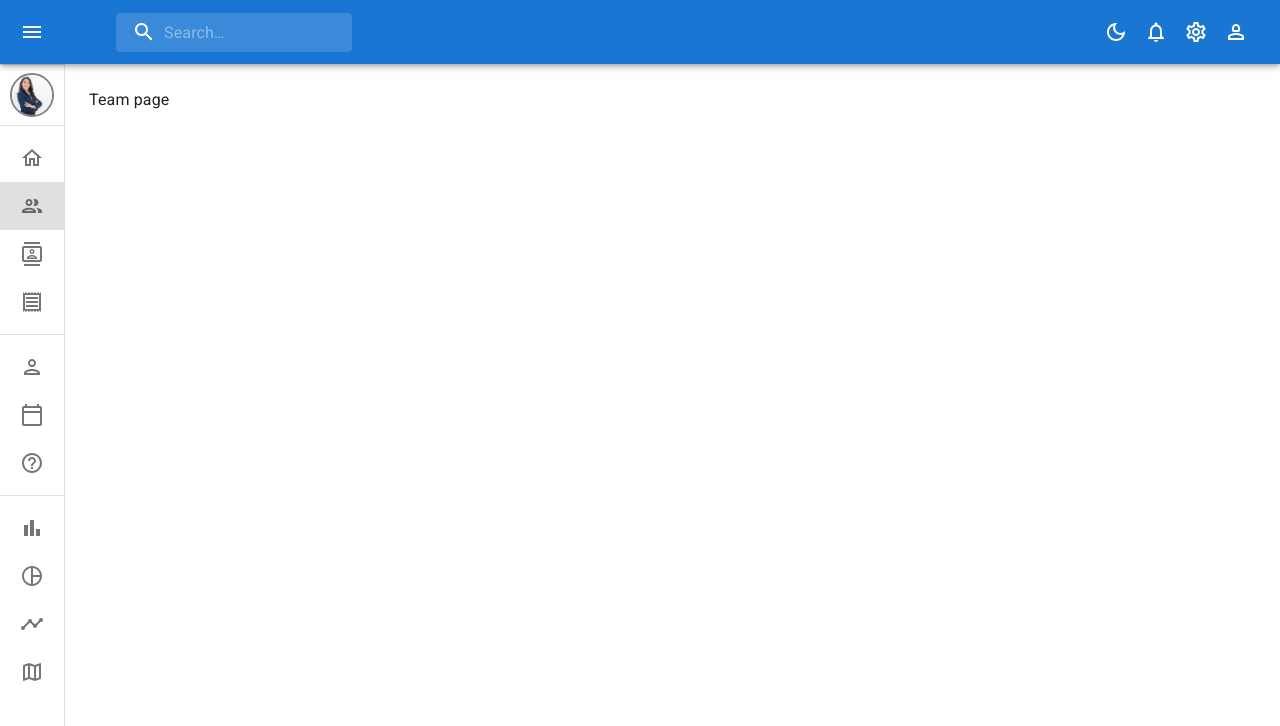
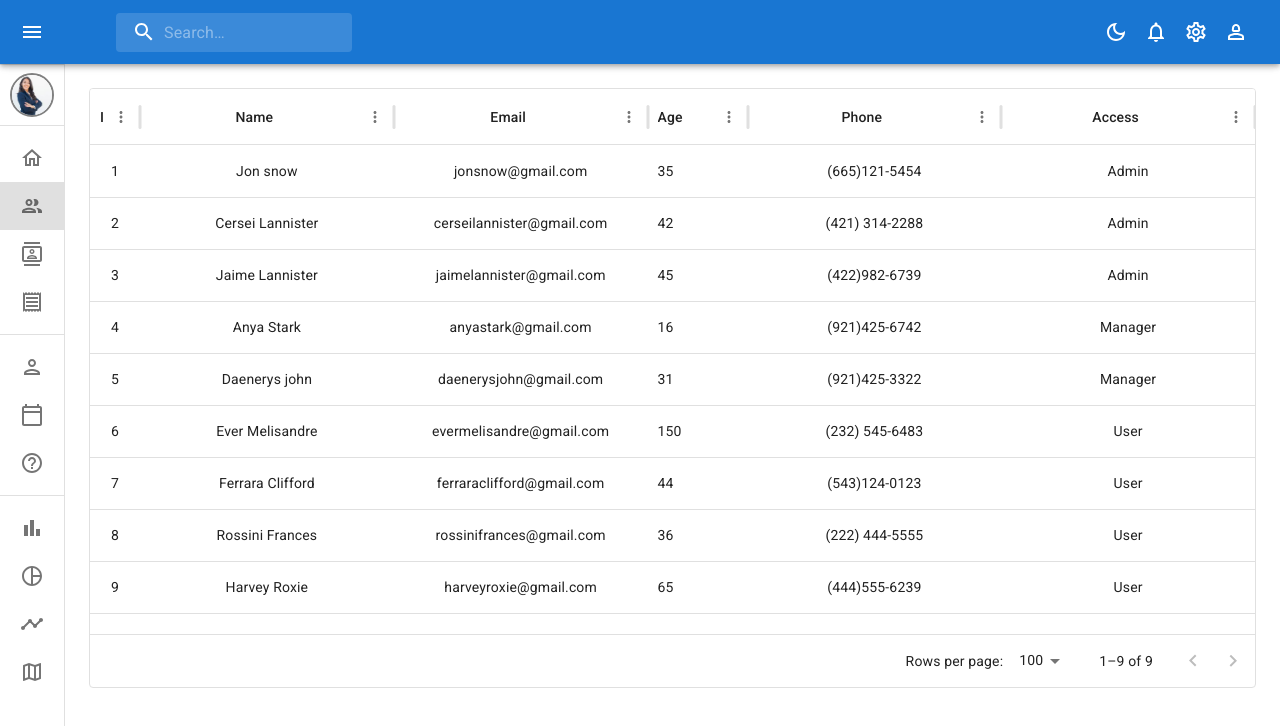
Before and after one commit to saramahmoud55/Admin-Dashboard, a React (Vite) app: page /team in a window 1280 px wide. Shown: the top 726 px of the page. Built offline with nearby package versions, Linux system fonts and the light colour scheme.

Commit message:
creating team data

```diff
--- a/package.json
+++ b/package.json
@@ -14,6 +14,7 @@
     "@emotion/styled": "^11.13.0",
     "@mui/icons-material": "^5.16.5",
     "@mui/material": "^5.16.5",
+    "@mui/x-data-grid": "^7.12.0",
     "react": "^18.3.1",
     "react-dom": "^18.3.1",
     "react-router-dom": "^6.25.1"
--- a/src/Pages/team/Team.jsx
+++ b/src/Pages/team/Team.jsx
@@ -1,10 +1,16 @@
-import React from 'react'
+import { DataGrid } from '@mui/x-data-grid';
+import { columns, rows } from './data';
+
+
+
 
 function Team() {
   return (
-    <div>
-      Team page
-    </div>
+    <div style={{ height: 600, width: '100%' }}>
+    <DataGrid rows={rows}
+// @ts-ignore
+    columns={columns} />
+  </div>
   )
 }
 
--- /dev/null
+++ b/src/Pages/team/data.js
@@ -0,0 +1,24 @@
+import { width } from "@mui/system";
+
+export const rows = [
+    { id: 1, name: 'Jon snow', email: 'jonsnow@gmail.com', age: 35,phone: "(665)121-5454", access: "Admin" },
+    { id: 2, name: "Cersei Lannister", email: "cerseilannister@gmail.com", age: 42, phone: "(421) 314-2288", access: "Admin"},
+    {id: 3, name: "Jaime Lannister", email: "jaimelannister@gmail.com", age: 45, phone: "(422)982-6739", access: "Admin"},
+    { id: 4, name: "Anya Stark", email: "anyastark@gmail.com", age: 16, phone: "(921)425-6742", access: "Manager"},
+    { id: 5, name: "Daenerys john", email: "daenerysjohn@gmail.com", age: 31, phone: "(921)425-3322", access: "Manager"},
+    { id: 6, name: "Ever Melisandre", email: "evermelisandre@gmail.com", age: 150, phone: "(232) 545-6483", access: "User", },
+    { id: 7, name: "Ferrara Clifford", email: "ferraraclifford@gmail.com", age: 44, phone: "(543)124-0123", access: "User", },
+    {id: 8, name: "Rossini Frances", email: "rossinifrances@gmail.com", age: 36, phone: "(222) 444-5555", access: "User"},
+    {id: 9, name: "Harvey Roxie", email: "harveyroxie@gmail.com", age: 65, phone: "(444)555-6239", access: "User"}
+
+
+];
+
+export const columns = [
+    { field: 'id', headerName: 'ID', width:33,align:"center",headerAlign:"center" },
+    { field: 'name', headerName: 'Name',flex: 1 ,align:"center",headerAlign:"center"},
+    { field: 'email', headerName: 'Email',flex: 1, align:"center",headerAlign:"center"},
+    { field: 'age', headerName: 'Age', },
+    { field: 'phone', headerName: 'Phone',flex: 1 ,align:"center",headerAlign:"center"},
+    { field: 'access', headerName: 'Access', flex: 1,align:"center",headerAlign:"center"},
+];
```
Also changed, not shown: 1 other file (tests, documents, lock files or other folders).
